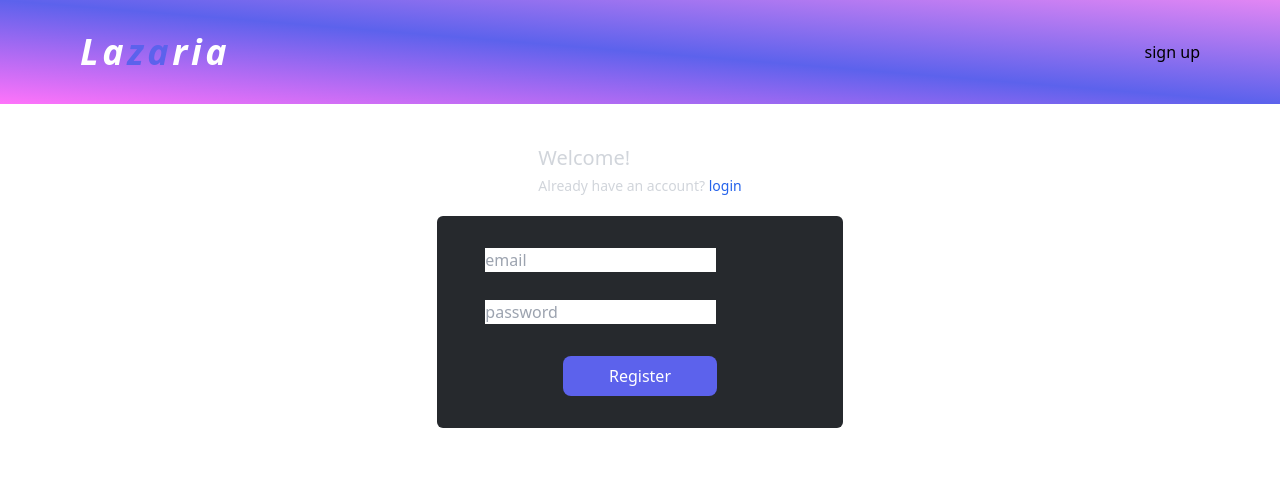
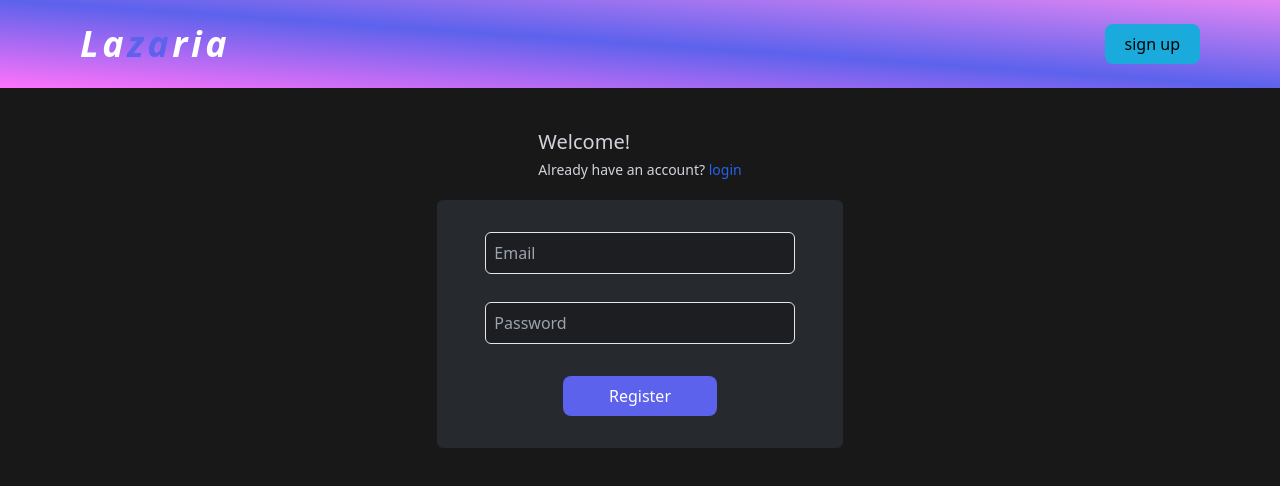
Before and after one commit to lazee7/picture-gallery, a React (Vite) app: page /signup in a window 1280 px wide. Shown: the top 486 px of the page. Built offline with nearby package versions, Linux system fonts and the light colour scheme; no server answers.

Commit message:
style: update component styles

```diff
--- a/src/components/Card.tsx
+++ b/src/components/Card.tsx
@@ -15,9 +15,29 @@ const Card = ({ image }: { image: Image }) => {
       {...attributes}
       style={styles}
       {...listeners}
-      className='w-72 h-72 hover:rotate-1 transform transition-all duration-100'
+      className={``}
     >
-      <img src={image.webformatURL} alt='' className='w-full object-cover' />
+      <div
+        className={`flex justify-center items-center h-72 overflow-hidden md:w-72 lg:w-60 rounded-md`}
+      >
+        <img
+          src={image.webformatURL}
+          alt=''
+          id={`${image.id}`}
+          loading='lazy'
+          className='object-cover w-full h-full'
+        />
+      </div>
+      <ul className='flex gap-2 flex-wrap py-3'>
+        {image.tags.split(', ').map((item, index) => (
+          <li
+            key={index}
+            className='border bg-pink-200 py-1 rounded-lg px-2 text-xs'
+          >
+            {item}
+          </li>
+        ))}
+      </ul>
     </div>
   );
 };
--- a/src/components/Header.tsx
+++ b/src/components/Header.tsx
@@ -20,7 +20,7 @@ const Header = () => {
     }
   };
   return (
-    <header className='sticky bg-gradient-to-tr top-0 from-secondary py-8 px-10 lg:px-20 to-primary via-btn flex  justify-between items-center'>
+    <header className='sticky bg-gradient-to-tr top-0 from-secondary py-6 px-10 lg:px-20 to-primary via-btn flex  justify-between items-center z-50'>
       <h1 className='text-4xl capitalize text-white font-bold tracking-widest italic'>
         la<span className='text-btn'>za</span>ria
       </h1>
--- a/src/components/ImageList.tsx
+++ b/src/components/ImageList.tsx
@@ -41,7 +41,7 @@ const ImageList = ({ images, setImages }: ImageListProp) => {
     );
 
   return (
-    <div className='grid grid-cols-4'>
+    <div className='grid sl:grid-cols-2 md:grid-cols-3 lg:grid-cols-5 gap-y-7 gap-x-5 px-6 py-4'>
       <DndContext
         sensors={sensors}
         collisionDetection={closestCenter}
--- a/src/index.css
+++ b/src/index.css
@@ -1,3 +1,31 @@
 @tailwind base;
 @tailwind components;
 @tailwind utilities;
+
+body {
+  @apply bg-main
+}
+
+.input {
+  @apply border w-full p-2 rounded-md bg-input text-white normal-case
+}
+
+.input::placeholder {
+  @apply capitalize
+}
+
+.input:focus {
+  @apply outline-none border-blue-400 shadow-md shadow-primary
+}
+
+.btn:hover {
+  @apply scale-[0.9] opacity-75
+}
+
+.btn:active {
+  @apply scale-[1.1]
+}
+
+.auth-btn {
+  @apply bg-[#1aabdc] py-2 px-5 rounded-lg btn
+}
```
